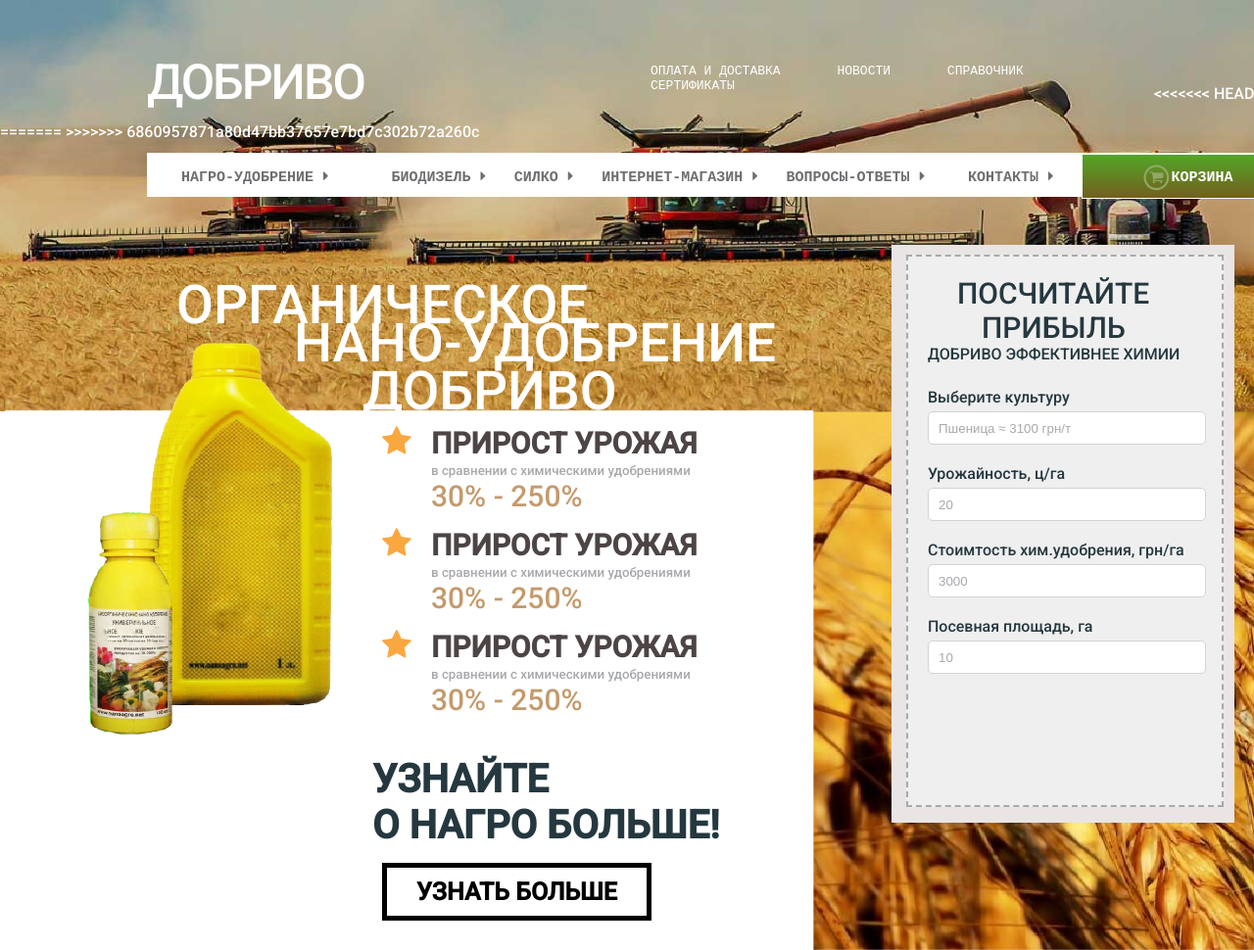
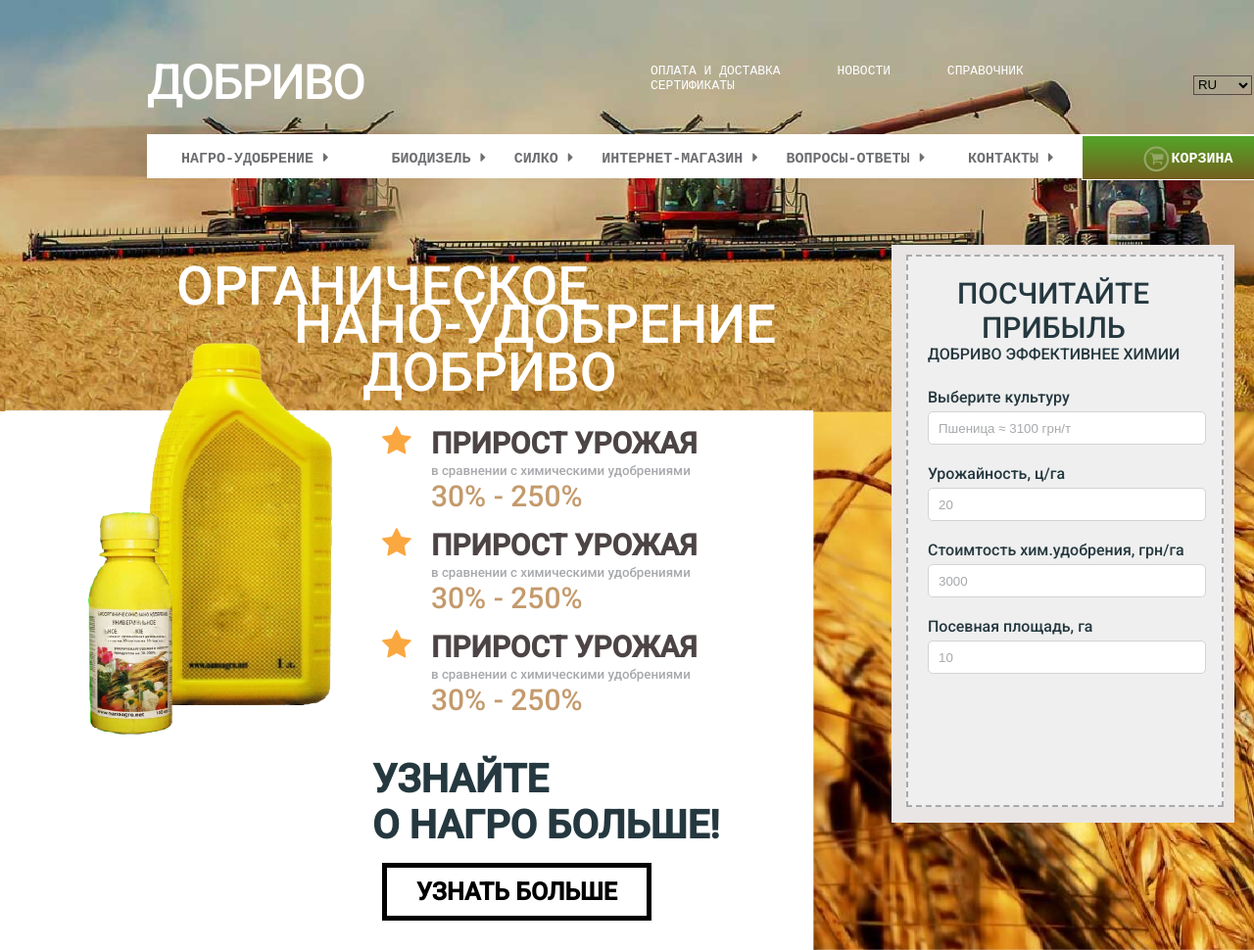
Before and after one commit to AlexandrPetrikov/manure, a plain HTML site: page index.html in a window 1280 px wide. Shown: the top 970 px of the page at 98% size. Drawn offline with nearby package versions, Linux system fonts and the light colour scheme.

Commit message:
remove text

```diff
--- a/index.html
+++ b/index.html
@@ -21,14 +21,11 @@
 					<li><a href="#">СЕРТИФИКАТЫ</a></li>
 				</ul>
 			</nav>
-<<<<<<< HEAD
 			<select name="index-lang" id="index-lang">
 					<option value="ru">RU</option>
 					<option value="ua">UA</option>
 					<option value="en">EN</option>
 			</select>
-=======
->>>>>>> 6860957871a80d47bb37657e7bd7c302b72a260c
 		</div>
 		<nav class="site-menu">
 			<ul>
```
